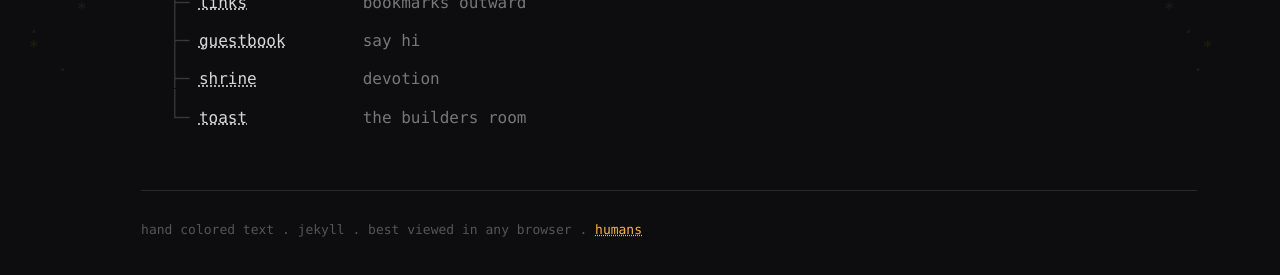
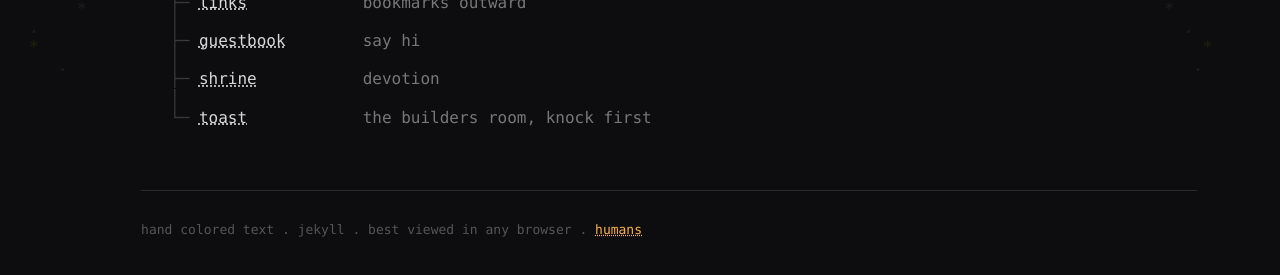
Before and after one commit to jf-atray/jf-atray.github.io, a Jekyll site: the page built from map.md, in a window 1280 px wide and 1162 px high. Shown: the part 884-1159 px from the top of the window. Built offline with Jekyll 4.4.1, drawn with Linux system fonts in a browser that asks for light colours.

```diff
--- a/404.html
+++ b/404.html
@@ -9,4 +9,4 @@ permalink: /404.html
 &240       .       *        .
 {% endxterm %}
 
-<p><a href="{{ '/' | relative_url }}">go home</a></p>
+<p>no page. i looked. <a href="{{ '/' | relative_url }}">go home</a></p>
--- a/_data/map.yml
+++ b/_data/map.yml
@@ -57,4 +57,4 @@
       note: devotion
     - name: toast
       url: /toast/
-      note: the builders room
+      note: the builders room, knock first
```
